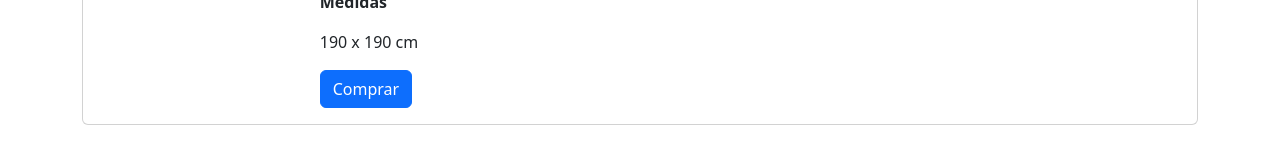
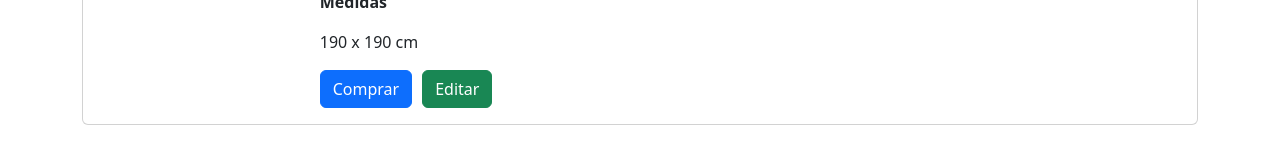
Before and after one commit to Trycatch-tv/f1it2-team-17, a React (Vite) app: page /gallery-info in a window 1280 px wide. Shown: the part 560-720 px from the top of the page. Built offline with nearby package versions, Linux system fonts and the light colour scheme; no server answers.

Commit message:
add BtnEditar

```diff
--- a/src/pages/Detail/Detail.jsx
+++ b/src/pages/Detail/Detail.jsx
@@ -90,6 +90,9 @@ const Detail = () => {
                   190 x 190 cm
                 </p>
                 <Button variant="primary">Comprar </Button>
+                <Button variant="success" style={{
+                  marginLeft: "10px"
+                }}>Editar</Button>
 
               </div>
             </div>
```
